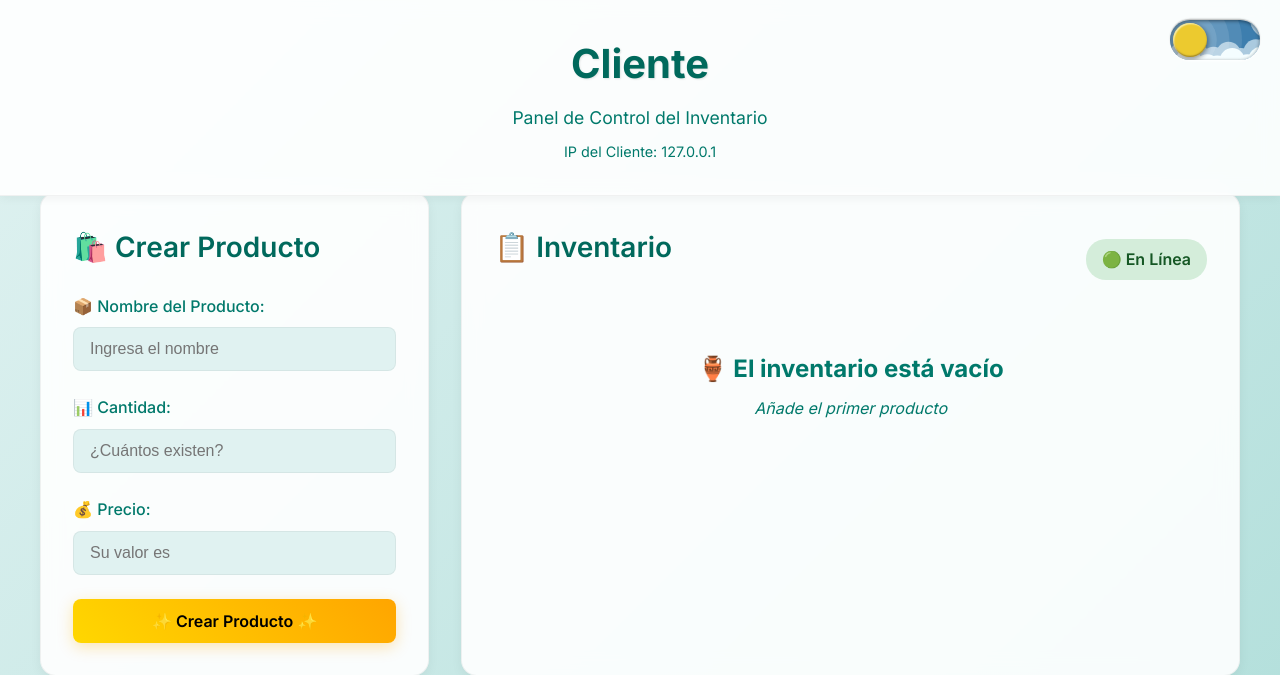
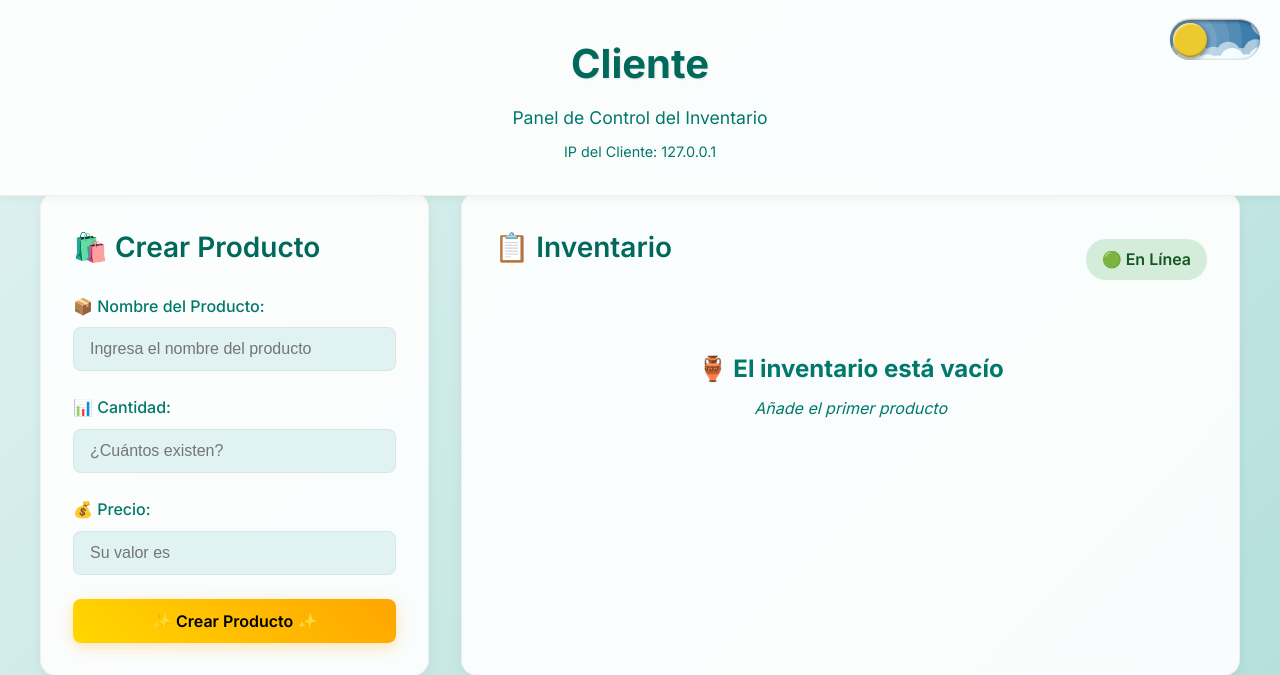
Before and after one commit to SKing25/Redes_CS, a Flask app: page /cliente in a window 1280 px wide. Shown: the top 675 px of the page. Run offline with Flask 3, Linux system fonts and the light colour scheme; data that the repository does not hold is empty; some libraries are stand-ins or nearby versions.

Commit message:
Update cliente.html

```diff
--- a/templates/cliente.html
+++ b/templates/cliente.html
@@ -59,7 +59,7 @@
             <form id="formCrearProducto">
                 <div class="form-group">
                     <label for="nombre">📦 Nombre del Producto:</label>
-                    <input type="text" id="nombre" name="nombre" placeholder="Ingresa el nombre " required>
+                    <input type="text" id="nombre" name="nombre" placeholder="Ingresa el nombre del producto" required>
                 </div>
 
                 <div class="form-group">
```
